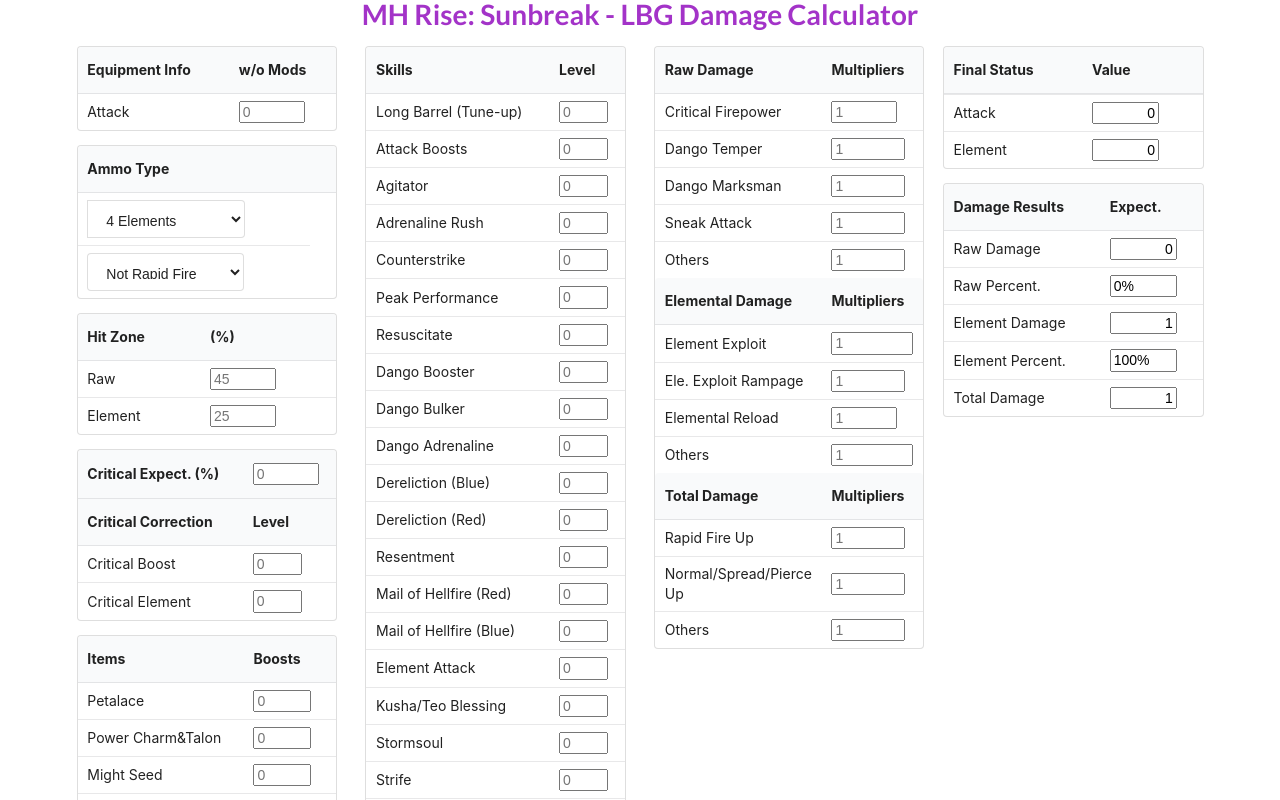
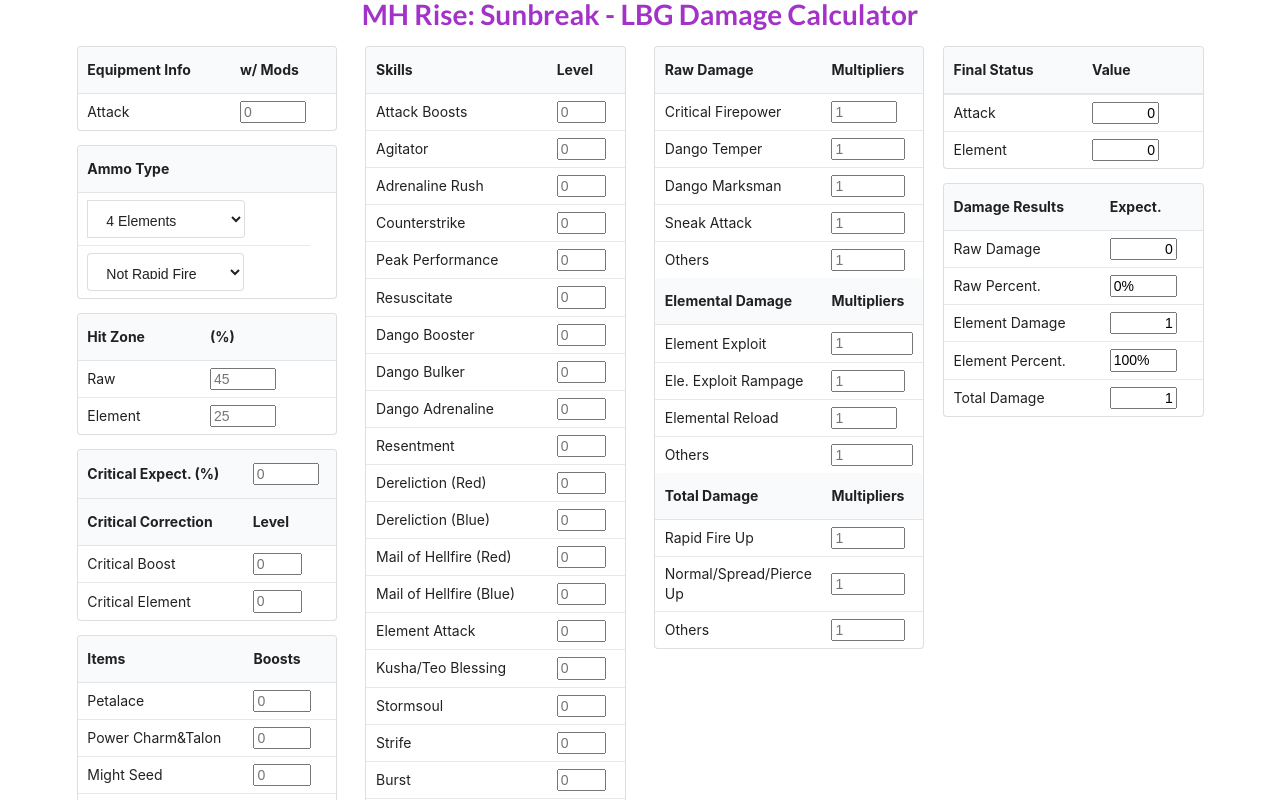
Before and after one commit to Aeneasusid/sunbreak-damage-calculator, a React (Create React App) app: page / in a window 1280 px wide. Shown: the top 800 px of the page. Built offline with nearby package versions, Linux system fonts and the light colour scheme.

Commit message:
0.7-depoly

```diff
--- a/src/App.js
+++ b/src/App.js
@@ -128,15 +128,15 @@ class App extends React.Component {
         let criticalExpectation = this.state.criticalCorrection[0]
         let criticalBoost = this.state.criticalCorrection[1]
         // motion value, atk, hitZone
-        let rawDamage = this.state.motionValue
-        rawDamage *= this.state.finalAttack
+        let rawDamage = this.state.finalAttack
+        rawDamage *= this.state.motionValue
         rawDamage *= this.state.rawHitZone
         // damage multi.
         rawDamage *= this.state.damageMultipliers[0]
         rawDamage *= this.state.damageMultipliers[2]
         // rapid fire correction
         if (this.state.rapidAmmoCorrection[0] === 'Yes') {
-            rawDamage *= this.state.rapidAmmoCorrection[2]
+            rawDamage *= this.state.rapidAmmoCorrection[1]
         }
         // critical correction
         rawDamage += rawDamage * (criticalBoost - 1) * criticalExpectation
--- a/src/components/Column1/EquipmentInfo.js
+++ b/src/components/Column1/EquipmentInfo.js
@@ -11,13 +11,13 @@ class EquipmentInfo extends React.Component{
                 <thead>
                     <tr>
                         <th>Equipment Info</th>
-                        <th>w/o Mods</th>
+                        <th>w/ Mods</th>
                     </tr>
                 </thead>
                 <tbody>
                     <tr>
                         <td>Attack</td>
-                        <td onChange={this.props.handleFinalAttackElementUpdate}><input id="Weapon Attack" type="number" placeholder="0" step="5" min='150' max='435' size="6" /></td>
+                        <td onChange={this.props.handleFinalAttackElementUpdate}><input id="Weapon Attack" type="number" placeholder="0" step="1" min='150' max='435' size="6" /></td>
                     </tr>
                     {/*<tr>*/}
                     {/*    <td>Element Value</td>*/}
--- a/src/components/Column2Skills.js
+++ b/src/components/Column2Skills.js
@@ -7,7 +7,6 @@ class Column2Skills extends React.Component {
             attackSkills:{
                 attackBoosts:[['attackBoosts'],[1,3],[1,6],[1,9],[1.05,7],[1.06,8],[1.08,9],[1.1,10]],
                 agitator:[['agitator'],[1,4],[1,8],[1,12],[1,16],[1,20]],
-                longBarrelTuneUp:[['longBarrelTuneUp'],[1.05,0],[1.075,0]],
                 resentment:[['resentment'],[1,5],[1,10],[1,15],[1,20],[1,25]],
                 adrenalineRush:[['adrenalineRush'],[1,10],[1,15],[1,30]],
                 counterstrike:[['counterstrike'],[1,10],[1,15],[1,25]],
@@ -45,7 +44,6 @@ class Column2Skills extends React.Component {
         switch(e.target.parentNode.parentNode.firstChild.innerHTML) {
             case 'Attack Boosts': skillName = this.state.attackSkills.attackBoosts[0][0]; break;
             case 'Agitator': skillName = this.state.attackSkills.agitator[0][0]; break;
-            case 'Long Barrel (Tune-up)': skillName = this.state.attackSkills.longBarrelTuneUp[0][0]; break;
             case 'Resentment': skillName = this.state.attackSkills.resentment[0][0]; break;
             case 'Adrenaline Rush': skillName = this.state.attackSkills.adrenalineRush[0][0]; break;
             case 'Counterstrike': skillName = this.state.attackSkills.counterstrike[0][0]; break;
@@ -125,7 +123,6 @@ class Column2Skills extends React.Component {
                 <table onChange={this.handleSkills} className="ui compact table">
                     <thead><tr><th>Skills</th><th>Level</th></tr></thead>
                     <tbody id="skills">
-                    <tr><td>Long Barrel (Tune-up)</td><td><input type="number" placeholder="0" step="1" min='0' max='2' size="6"/></td></tr>
                     <tr><td>Attack Boosts</td><td><input type="number" placeholder="0" step="1" min='0' max='7' size="6"/></td></tr>
                     <tr><td>Agitator</td><td><input type="number" placeholder="0" step="1" min='0' max='5' size="6"/></td></tr>
                     <tr><td>Adrenaline Rush</td><td><input type="number" placeholder="0" step="1" min='0' max='3' size="6"/></td></tr>
@@ -135,9 +132,9 @@ class Column2Skills extends React.Component {
                     <tr><td>Dango Booster</td><td><input type="number" placeholder="0" step="1" min='0' max='4' size="6"/></td></tr>
                     <tr><td>Dango Bulker</td><td><input type="number" placeholder="0" step="1" min='0' max='4' size="6"/></td></tr>
                     <tr><td>Dango Adrenaline</td><td><input type="number" placeholder="0" step="1" min='0' max='4' size="6"/></td></tr>
+                    <tr><td>Resentment</td><td><input type="number" placeholder="0" step="1" min='0' max='5' size="6"/></td></tr>
+                    <tr><td>Dereliction (Red)</td><td><input type="number" placeholder="0" step="1" min='0' max='3' size="6"/></td></tr>
                     <tr><td>Dereliction (Blue)</td><td><input type="number" placeholder="0" step="1" min='0' max='3' size="6"/></td></tr>
-                    <tr><td>Dereliction (Red)</td><td><input type="number" placeholder="0" step="1" min='0' max='3' size="6"/></td></tr>
-                    <tr><td>Resentment</td><td><input type="number" placeholder="0" step="1" min='0' max='5' size="6"/></td></tr>
                     <tr><td>Mail of Hellfire (Red)</td><td><input type="number" placeholder="0" step="1" min='0' max='3' size="6"/></td></tr>
                     <tr><td>Mail of Hellfire (Blue)</td><td><input type="number" placeholder="0" step="1" min='0' max='3' size="6"/></td></tr>
                     <tr><td>Element Attack</td><td><input type="number" placeholder="0" step="1" min='0' max='5' size="6"/></td></tr>
```
